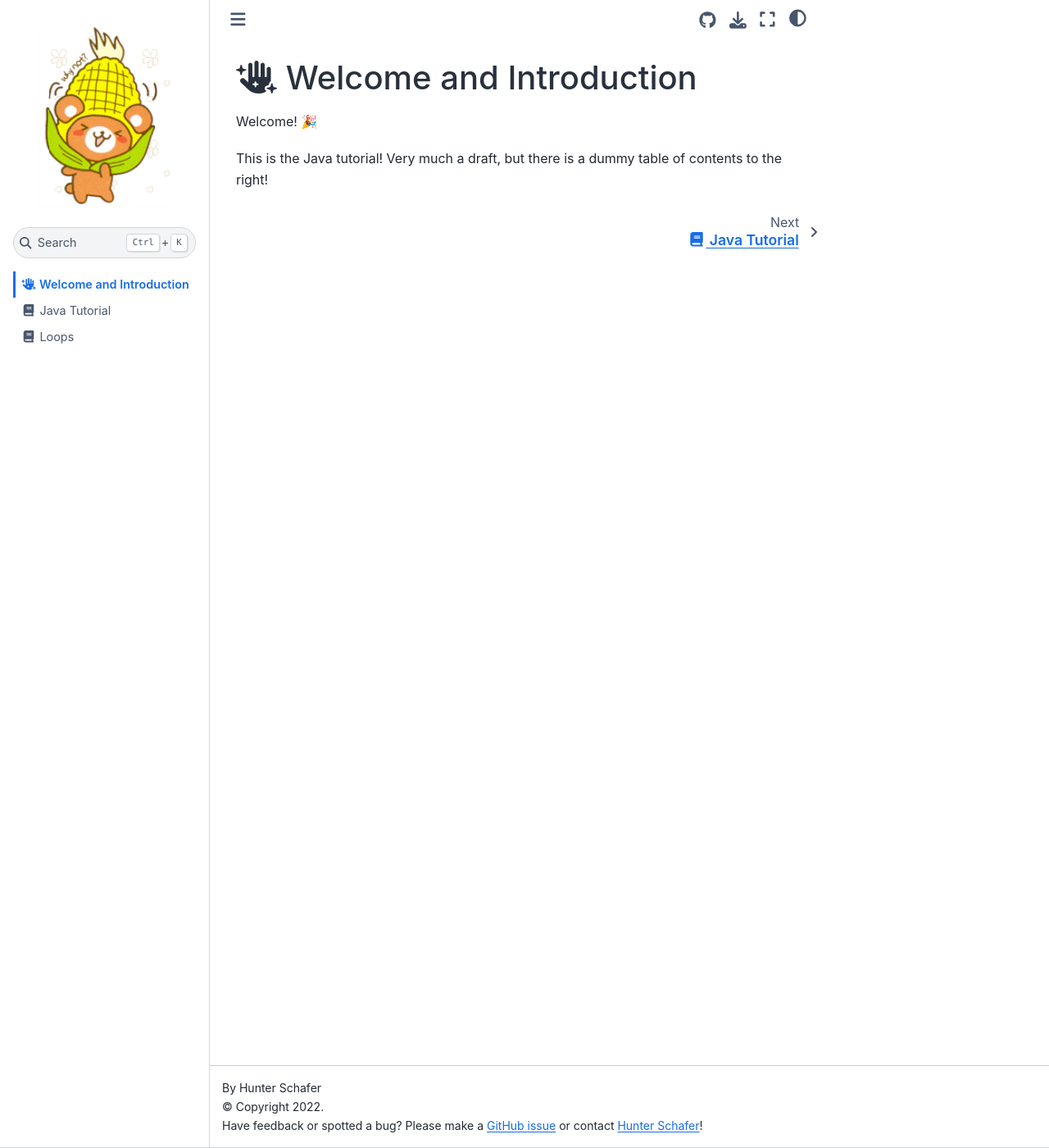
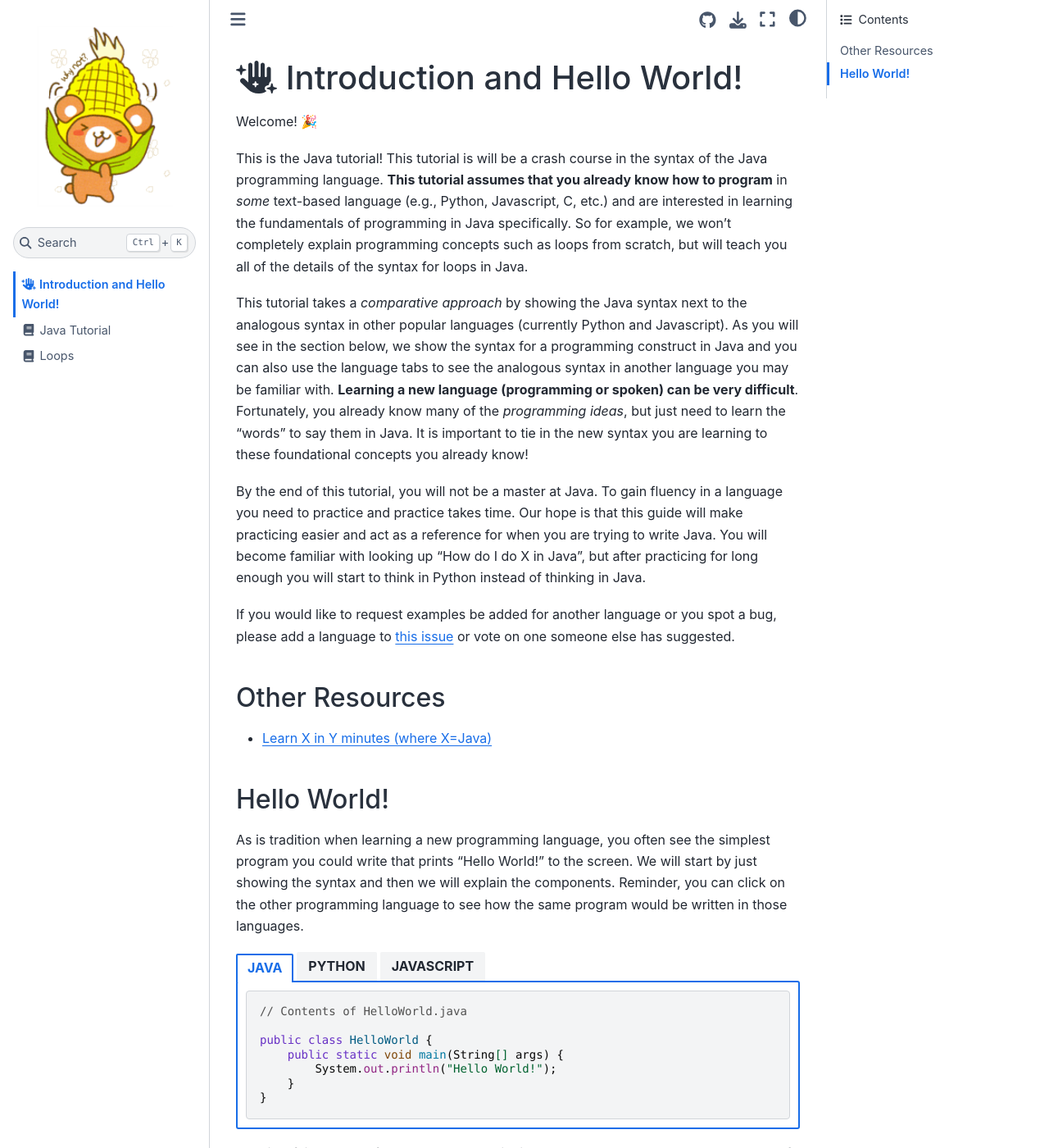
Before and after one commit to cse12x/java-tutorial, a Jupyter Book: the page built from book_source/source/index.md, in a window 1280 px wide and 1400 px high. Shown: the whole window at 82% size. Built offline with Jupyter Book 1.0.4 settings and Sphinx 7.4.7 and the Sphinx Book theme 1.1.4, drawn with Linux system fonts in a browser that asks for light colours; some of the changed text lies outside the part shown.

Commit message:
Add introduction and hello world

`````diff
--- a/book_source/source/index.md
+++ b/book_source/source/index.md
@@ -1,5 +1,89 @@
-# <i class="fas fa-hand-sparkles fa-fw"></i> Welcome and Introduction
+# <i class="fas fa-hand-sparkles fa-fw"></i> Introduction and Hello World!
 
 Welcome! 🎉
 
-This is the Java tutorial! Very much a draft, but there is a dummy table of contents to the right!
+This is the Java tutorial! This tutorial is will be a crash course in the syntax of the Java programming language. **This tutorial assumes that you already know how to program** in *some* text-based language (e.g., Python, Javascript, C, etc.) and are interested in learning the fundamentals of programming in Java specifically. So for example, we won't completely explain programming concepts such as loops from scratch, but will teach you all of the details of the syntax for loops in Java.
+
+This tutorial takes a *comparative approach* by showing the Java syntax next to the analogous syntax in other popular languages (currently Python and Javascript). As you will see in the section below, we show the syntax for a programming construct in Java and you can also use the language tabs to see the analogous syntax in another language you may be familiar with. **Learning a new language (programming or spoken) can be very difficult**. Fortunately, you already know many of the *programming ideas*, but just need to learn the "words" to say them in Java. It is important to tie in the new syntax you are learning to these foundational concepts you already know!
+
+By the end of this tutorial, you will not be a master at Java. To gain fluency in a language you need to practice and practice takes time. Our hope is that this guide will make practicing easier and act as a reference for when you are trying to write Java. You will become familiar with looking up "How do I do X in Java", but after practicing for long enough you will start to think in Python instead of thinking in Java.
+
+If you would like to request examples be added for another language or you spot a bug, please add a language to [this issue](https://github.com/cse12x/java-tutorial/issues/1) or vote on one someone else has suggested.
+
+## Other Resources
+* [Learn X in Y minutes (where X=Java)](https://learnxinyminutes.com/docs/java/)
+
+## Hello World!
+
+As is tradition when learning a new programming language, you often see the simplest program you could write that prints "Hello World!" to the screen. We will start by just showing the syntax and then we will explain the components. Reminder, you can click on the other programming language to see how the same program would be written in those languages.
+
+
+````{tab-set-code}
+
+```{code-block} java
+// Contents of HelloWorld.java
+
+public class HelloWorld {
+    public static void main(String[] args) {
+        System.out.println("Hello World!");
+    }
+}
+```
+
+```{code-block} python
+# Contents of hello_world.py
+
+# Option 1
+print("Hello World!")
+
+# Option 2
+def main():
+    print("Hello World!")
+
+if __name__ == "__main__":
+    main()
+```
+
+```{code-block} javascript
+// Contents of hello_world.js
+console.log("Hello World!");
+```
+````
+
+That is a fair amount of text you have to write just to get the computer to say hello! One of the drawbacks of Java is it can be a bit verbose at times, but it something you get used to! Most of this code is what we might call "boiler plate" code, or code that you just have to write because the language requires it but doesn't really do anything important. It will take some time, but you will just need to memorize these wrapper components you will be writing for most Java programs. We'll start by explaining the simplest part, the print statement, and then will explain the rest.
+
+* `System.out.println("Hello World!");` is the actual line that causes the computer to print. In Java, we interact with the `System.out` object when we want to print text. `System.out.println` is a method that we are calling passing `"Hello World!"` as a parameter. Note that the Java statements such as a print statement end in a semicolon (`;`) to indicate the end of the line of Java.
+* Everything outside of that line is generic starter code that most Java programs need.
+    * **Class definition**
+      ```java
+      public class HelloWorld {
+          ...
+      }
+      ```
+
+      Every Java file needs to contain a `class` that you put code inside. We will talk more about classes in another chapter, so all you need to know know is you will need to write `public class X { ... }` (where `...` is the rest of your code) for each new Java file you write. Importantly, the name of the class has to match the name of the file. So we named the class `HelloWorld` because it is in a file called `HelloWorld.java`.
+    * **Main method**
+      ```java
+      public static void main(String[] args) {
+         ...
+      }
+      ```
+      Any runnable program will need a main method with this exact definition. We will talk about the details of this text more in the section on Methods, so for now you will just need to memorize these components and write them down.
+
+      ```{admonition} Tip
+        It's okay to copy and paste this line from file to file as you learn it, but we recommend practicing writing it out so you can memorize the parts*.
+      ```
+    * In Java, we use curly brackets (`{` and `}`) to indicate how lines of code belong inside a structure. Every opening curly bracket (`{`) should have a corresponding closing curly bracket (`}`) to close the structure. Note that the class definition and the main method definition both open a curly bracket to put stuff inside, so we need two closing curly brackets to close each one.
+    * In Java, we use `//` to write single-line comments.
+
+So to recap the whole program, we have
+
+```java
+// Contents of HelloWorld.java
+
+public class HelloWorld {                   // Class definition (matches file name)
+  public static void main(String[] args) {  // Main method definition (always same)
+    System.out.println("Hello World!");     // Actual code to print (needs ; at end)
+  }                                         // Closing curly bracket for main method
+}                                           // Closing curly bracket for class
+```
`````
